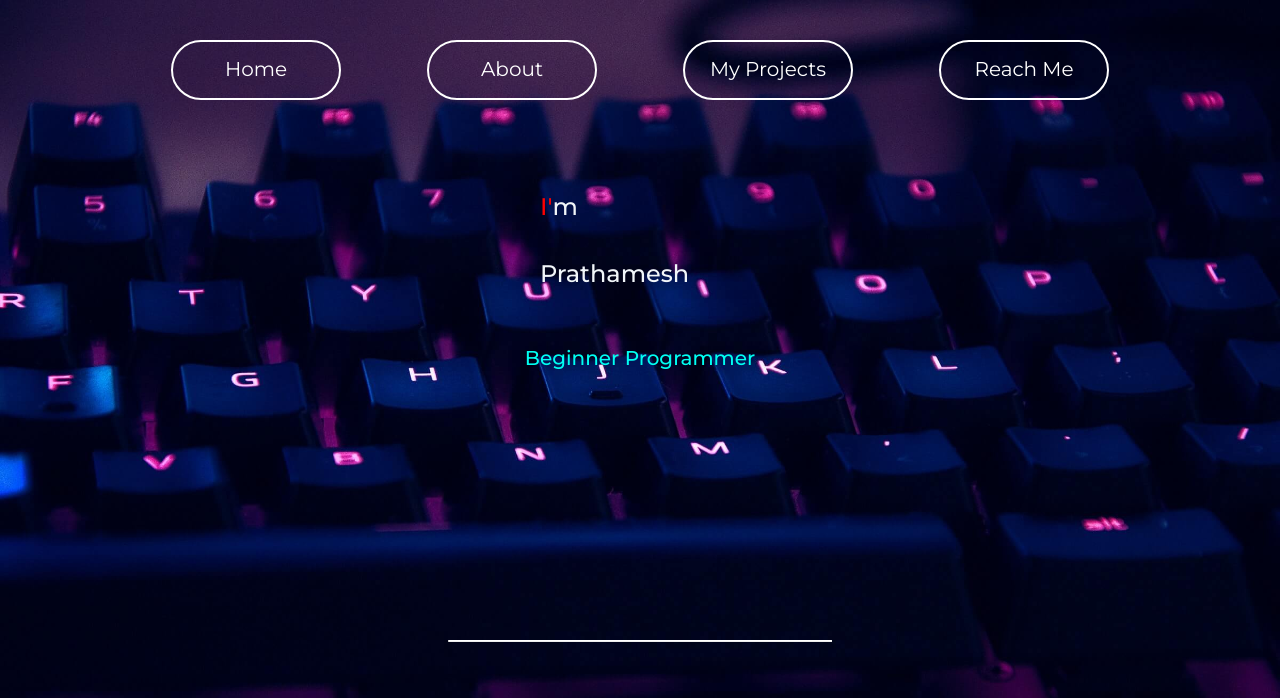
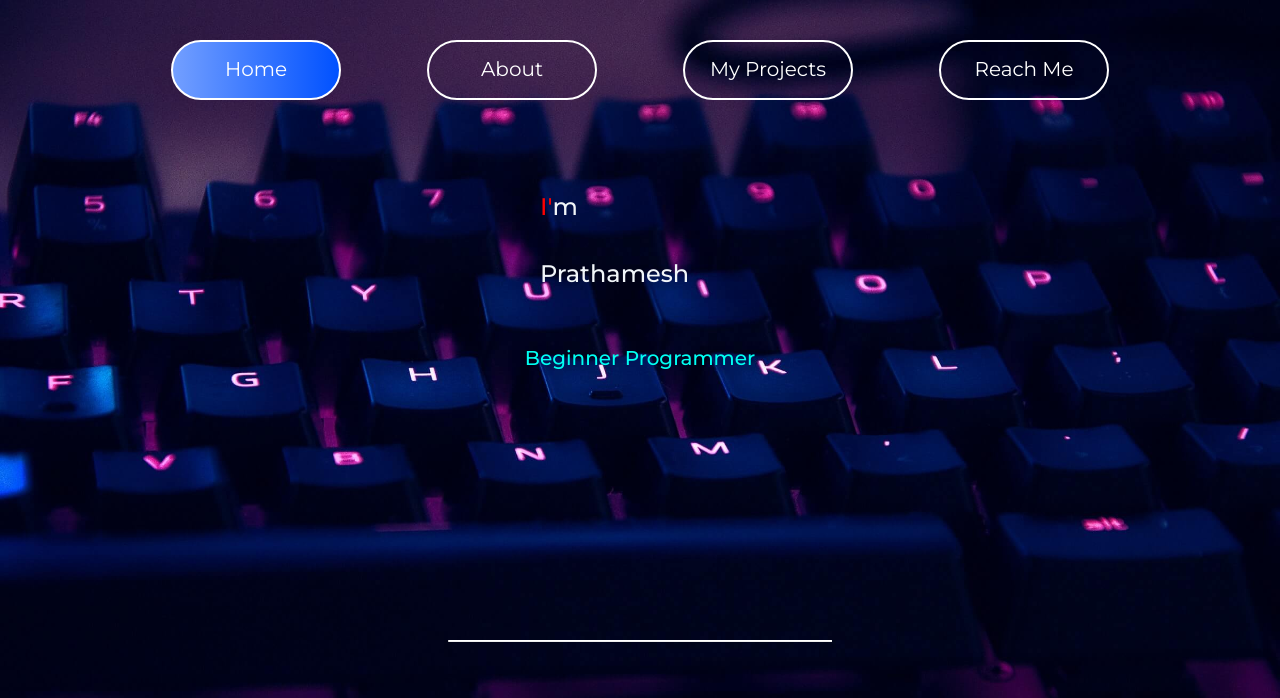
Before and after one commit to prathameshmm02/prathameshmm02.github.io, a plain HTML site: page index.html in a window 1280 px wide. Shown: the top 698 px of the page. Drawn offline with Linux system fonts and the light colour scheme.

Commit message:
Update index.html

```diff
--- a/index.html
+++ b/index.html
@@ -14,7 +14,7 @@
   <body>
     <div class="navbar">
       <ul class="navlinks">
-        <li><a class="inactive" onClick="showSect(0)">Home</a></li>
+        <li><a class="active" onClick="showSect(0)">Home</a></li>
         <li><a class="inactive" onClick="showSect(1)">About</a></li>
         <li><a class="inactive" onClick="showSect(2)">My Projects</a></li>
         <li><a class="inactive" onClick="showSect(3)">Reach Me</a></li>
```
